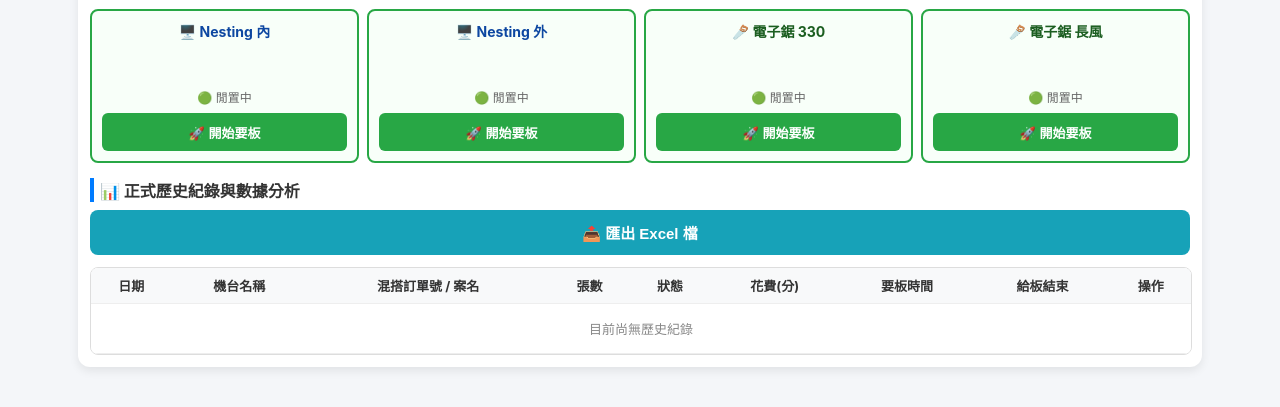
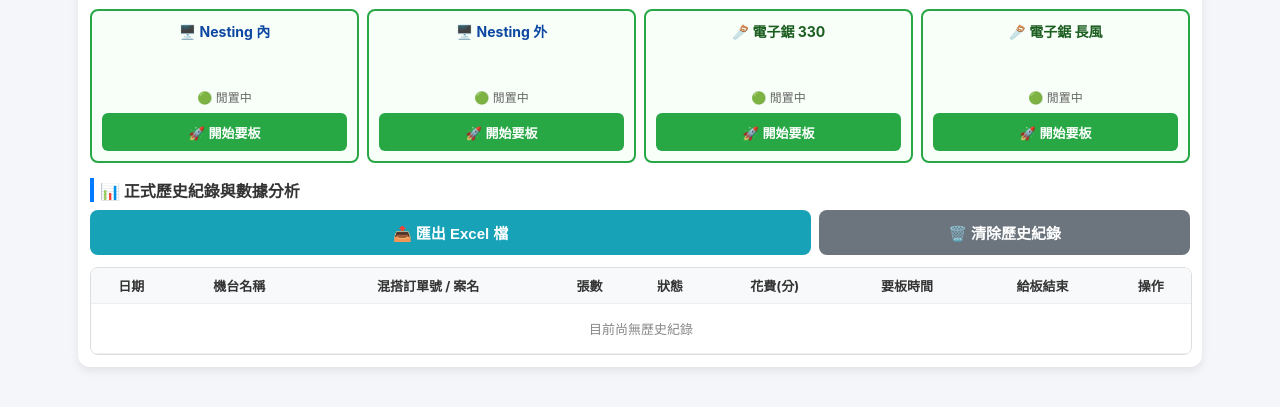
Before and after one commit to t06160070-web/material, a plain HTML site: page index.html in a window 1280 px wide. Shown: the part 81-488 px from the top of the page. Drawn offline with Linux system fonts and the light colour scheme.

Commit message:
Update index.html

```diff
--- a/index.html
+++ b/index.html
@@ -21,7 +21,11 @@
         .machine-header { font-size: 14px; font-weight: bold; text-align: center; margin-bottom: 4px; }
 
         .btn-action { background-color: #28a745; color: white; border: none; padding: 8px; border-radius: 6px; font-size: 13px; font-weight: bold; cursor: pointer; width: 100%; height: 38px; margin-top: 4px; }
-        .btn-export { background-color: #17a2b8; color: white; border: none; padding: 10px; border-radius: 8px; font-size: 15px; font-weight: bold; cursor: pointer; width: 100%; height: 45px; margin-bottom: 12px; }
+
+        /* 頂端功能按鈕區 */
+        .btn-group { display: flex; gap: 8px; margin-bottom: 12px; }
+        .btn-export { flex: 2; background-color: #17a2b8; color: white; border: none; padding: 10px; border-radius: 8px; font-size: 15px; font-weight: bold; cursor: pointer; height: 45px; }
+        .btn-clear { flex: 1; background-color: #6c757d; color: white; border: none; padding: 10px; border-radius: 8px; font-size: 15px; font-weight: bold; cursor: pointer; height: 45px; }
 
         .table-responsive { width: 100%; overflow-x: auto; border: 1px solid #ddd; border-radius: 8px; }
         table { width: 100%; border-collapse: collapse; background: white; min-width: 750px; }
@@ -63,7 +67,12 @@
     </div>
 
     <div style="font-size: 16px; font-weight: bold; margin: 15px 0 8px 0; border-left: 4px solid #007bff; padding-left: 6px;">📊 正式歷史紀錄與數據分析</div>
-    <button class="btn-export" onclick="exportToExcel()">📤 匯出 Excel 檔</button>
+
+    <!-- 匯出與清除按鈕群組 -->
+    <div class="btn-group">
+        <button class="btn-export" onclick="exportToExcel()">📤 匯出 Excel 檔</button>
+        <button class="btn-clear" onclick="clearAllHistory()">🗑️ 清除歷史紀錄</button>
+    </div>
 
     <div class="table-responsive">
         <table>
@@ -152,7 +161,6 @@
             if (!m) return;
 
             if (m.state === 'waiting') {
-                // 更新等待中的碼表計時
                 const log = boardLogs.find(item => item.id === m.logId);
                 if (log) {
                     const startMs = new Date(log.startTimeStr.replace(/-/g, '/')).getTime();
@@ -160,12 +168,10 @@
                     const el = document.getElementById(`wait-timer-${mName}`);
                     if (el) el.innerText = `⏳ 已等待 ${mins} 分`;
 
-                    // 同時更新下方表格的即時花費
                     const tableEl = document.getElementById(`dur-${m.logId}`);
                     if (tableEl) tableEl.innerText = `${mins} 分`;
                 }
             } else if (m.state === 'sawing') {
-                // 更新裁板倒數計時
                 const elapsedMs = now - m.sawStartTime;
                 const totalAllowedMs = m.totalMinutes * 60 * 1000;
 
@@ -278,6 +284,17 @@
         if (confirm(`確定要將【${machineName}】提前結束並恢復閒置嗎？`)) {
             delete machineStates[machineName];
             localStorage.setItem('machineStates', JSON.stringify(machineStates));
+            refreshView();
+        }
+    }
+
+    // 清除所有歷史與機台狀態
+    function clearAllHistory() {
+        if (confirm('⚠️ 警告：確定要清空所有歷史紀錄與目前的機台狀態嗎？此動作無法復原！')) {
+            boardLogs = [];
+            machineStates = {};
+            localStorage.removeItem('boardLogs');
+            localStorage.removeItem('machineStates');
             refreshView();
         }
     }
```
